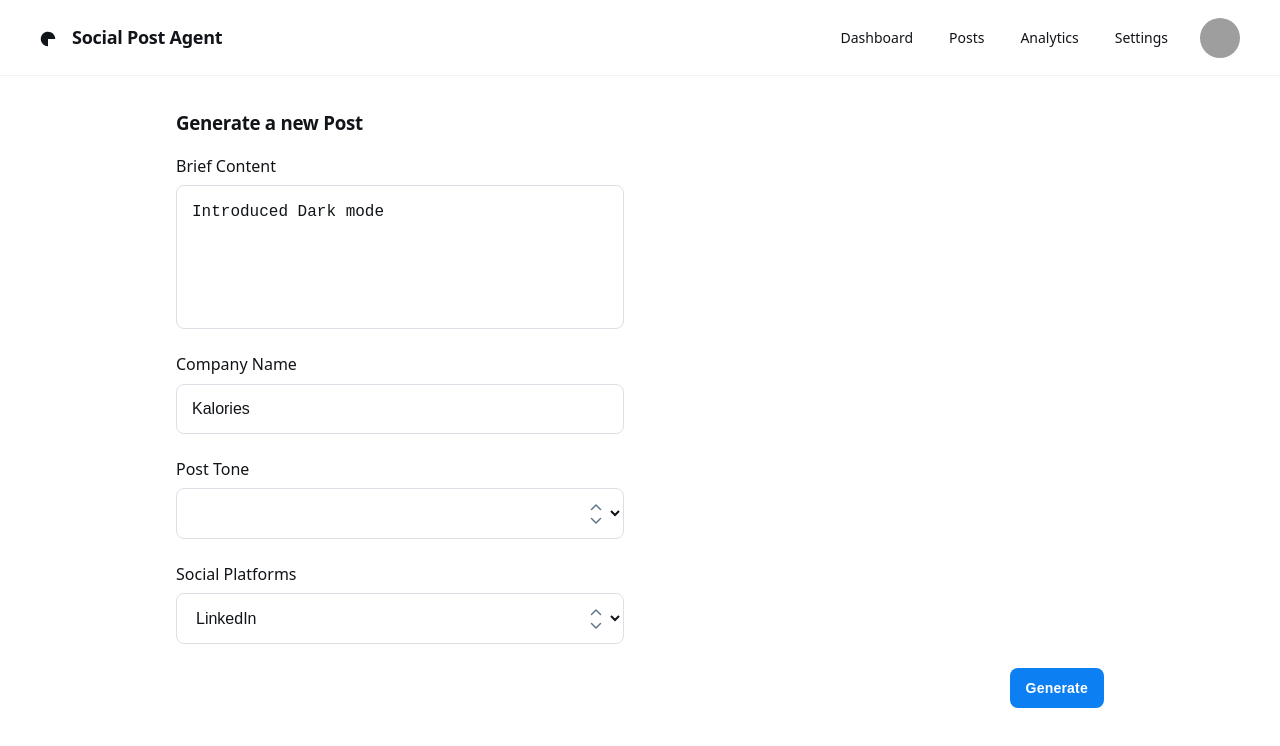
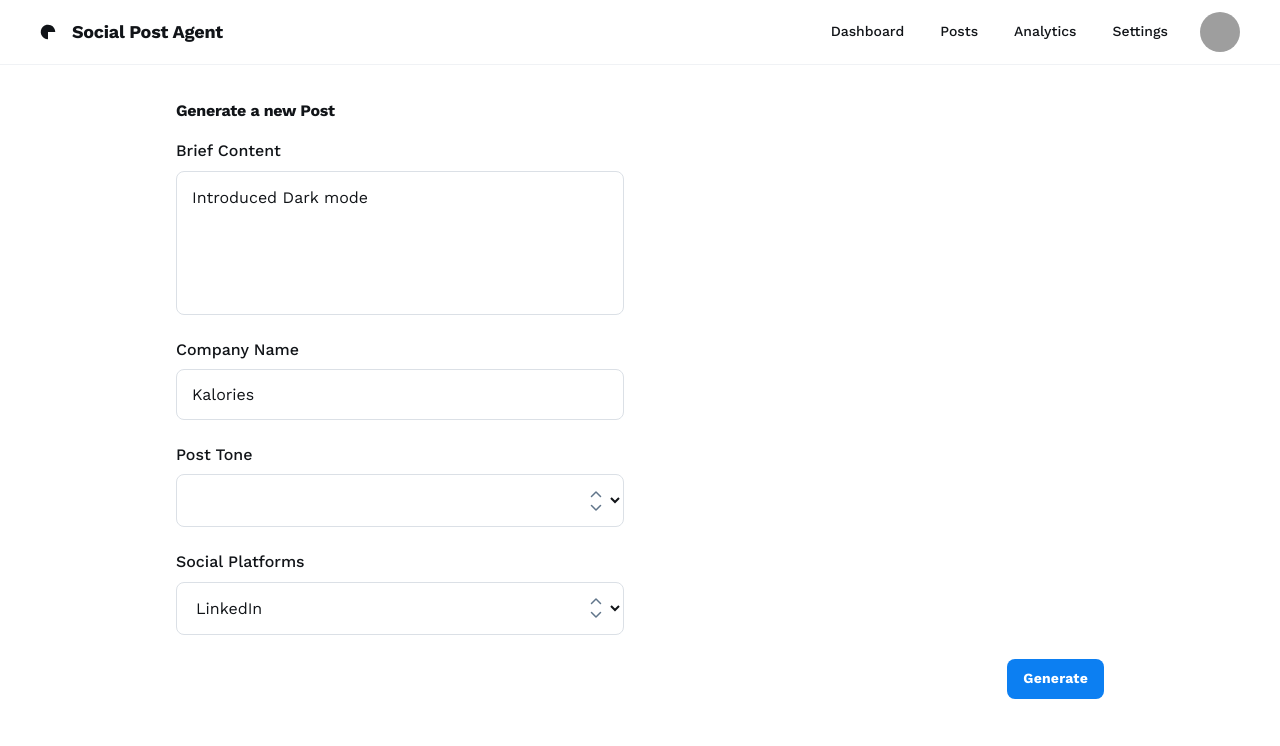
Before and after one commit to Karthick-sketch/social-post-agent-ui, an Angular app: page / in a window 1280 px wide. Shown: the top 746 px of the page. Built offline with nearby package versions, Linux system fonts and the light colour scheme; grey boxes are pictures that could not be loaded.

Commit message:
Import Tailwind CSS for styles

```diff
--- a/package.json
+++ b/package.json
@@ -26,7 +26,10 @@
     "@angular/forms": "^20.0.0",
     "@angular/platform-browser": "^20.0.0",
     "@angular/router": "^20.0.0",
+    "@tailwindcss/postcss": "^4.1.11",
+    "postcss": "^8.5.6",
     "rxjs": "~7.8.0",
+    "tailwindcss": "^4.1.11",
     "tslib": "^2.3.0",
     "zone.js": "~0.15.0"
   },
--- a/src/index.html
+++ b/src/index.html
@@ -1,4 +1,4 @@
-<!DOCTYPE html>
+<!doctype html>
 <html lang="en">
   <head>
     <meta charset="utf-8" />
@@ -6,6 +6,13 @@
     <base href="/" />
     <meta name="viewport" content="width=device-width, initial-scale=1" />
     <link rel="icon" type="image/x-icon" href="favicon.ico" />
+    <link rel="preconnect" href="https://fonts.gstatic.com/" crossorigin="" />
+    <link
+      rel="stylesheet"
+      as="style"
+      onload="this.rel='stylesheet'"
+      href="https://fonts.googleapis.com/css2?display=swap&amp;family=Noto+Sans%3Awght%40400%3B500%3B700%3B900&amp;family=Work+Sans%3Awght%40400%3B500%3B700%3B900"
+    />
   </head>
   <body>
     <app-root></app-root>
--- a/src/styles.css
+++ b/src/styles.css
@@ -1,3 +1,5 @@
+@import "tailwindcss";
+
 /* Reset and Base Styles */
 * {
   box-sizing: border-box;
```
Also changed, not shown: .postcssrc.json (added), 1 other file (tests, documents, lock files or other folders).
